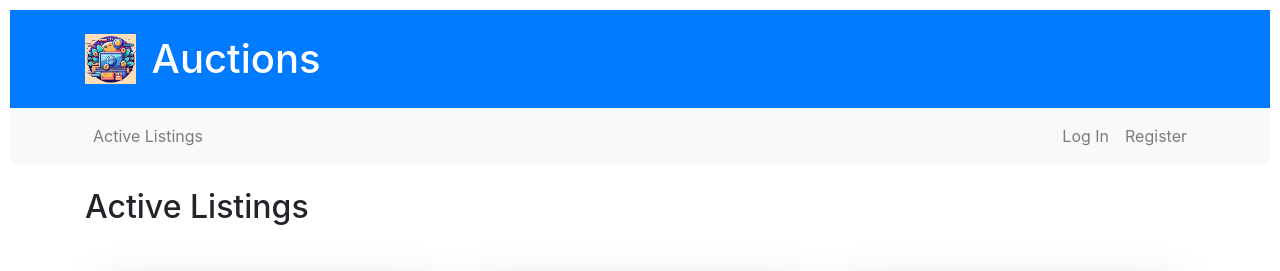
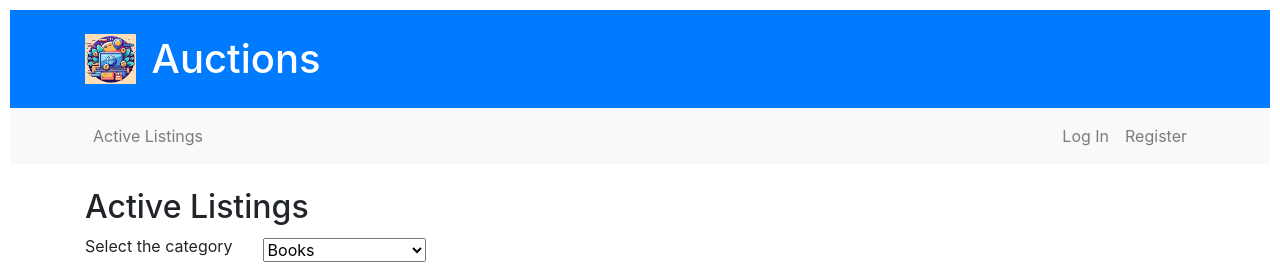
Before and after one commit to Iker1211/Commerce, a Django app: page / in a window 1280 px wide. Shown: the top 271 px of the page. Run offline with Django 3.2, Linux system fonts and the light colour scheme; data comes from the database, SQL or seed files in the repository; both versions use the stored data as it was after the commit; some libraries are stand-ins or nearby versions.

Commit message:
Listing Page

```diff
--- a/auctions/models.py
+++ b/auctions/models.py
@@ -19,6 +19,7 @@ class List(models.Model):
     isActive = models.BooleanField(default=True)
     owner = models.ForeignKey(User, on_delete=models.CASCADE, blank=True, null=True, related_name="user")
     category = models.ForeignKey(Category, on_delete=models.CASCADE, blank=True, null=True, related_name="category")
+    watchlist = models.ManyToManyField(User, blank=True, null=True, related_name="watchlist")
 
     def __str__(self):
         return self.title
--- a/auctions/templates/auctions/index.html
+++ b/auctions/templates/auctions/index.html
@@ -2,7 +2,30 @@
 
 {% block body %}
     <h2>Active Listings</h2>
-
+    <form action="{% url 'displayCategory' %}" method="POST">
+        {% csrf_token %}
+        <div class="form-group mb-3">
+            <div class="row align-items-center">
+                <div class="col-auto">
+                    <label for="category" class="form-label">Select the category</label>
+                </div>
+                <div class="col">
+                    <div class="input-group">
+                        <select class="form-select" id="category" name="category">
+                            {% for category in categories %}
+                            <option value="{{ category.categoryName }}">{{ category.categoryName }}</option>
+                            {% endfor %}
+                        </select>
+                    </div>
+                </div>
+            </div>
+            <div class="row mt-3">
+                <div class="col">
+                    <button type="submit" class="btn btn-warning">Seleccionar</button>
+                </div>
+            </div>
+        </div>
+    </form>
     <div class="container mt-5">
         <div class="row">
             {% for listing in listings %}
@@ -12,7 +35,7 @@
                     <div class="card-body">
                         <h5 class="card-title fw-bold mb-3">{{ listing.title }}</h5>
                         <p class="card-text text-muted mb-4">{{ listing.description }}</p>
-                        <a href="#" class="btn btn-primary w-100 rounded-pill">Explore More</a>
+                        <a href="{% url 'listing' id=listing.id %}" class="btn btn-primary w-100 rounded-pill">Explore More</a>
                     </div>
                     <div class="card-footer bg-transparent border-top-0 text-end">
                         <small class="text-muted">Last updated 3 mins ago</small>
--- a/auctions/urls.py
+++ b/auctions/urls.py
@@ -7,5 +7,9 @@ urlpatterns = [
     path("login", views.login_view, name="login"),
     path("logout", views.logout_view, name="logout"),
     path("register", views.register, name="register"),
-    path("createList", views.createList, name="createList")
+    path("createList", views.createList, name="createList"),
+    path("displayCategory", views.displayCategory, name="displayCategory"),
+    path("listing/<int:id>", views.listing, name="listing"),
+    path("removeWatchlist/<int:id>", views.removeWatchlist, name="removeWatchlist"),
+    path("addWatchlist/<int:id>", views.addWatchlist, name="addWatchlist"),
 ]
--- a/auctions/views.py
+++ b/auctions/views.py
@@ -7,10 +7,45 @@ from django.urls import reverse
 from .models import User, Category, List
 
 
+def listing(request, id):
+    listingData = List.objects.get(pk=id)
+    isListingInWatchlist = request.user in listingData.watchlist.all()
+    return render(request, "auctions/listing.html", {
+        "listing": listingData,
+        "isListingInWatchlist": isListingInWatchlist
+    })
+
+def removeWatchlist(request, id):
+    listingData = List.objects.get(pk=id)
+    currentUser = request.user
+    listingData.watchlist.remove(currentUser)
+    return HttpResponseRedirect(reverse("listing",args=(id, )))
+
+def addWatchlist(request, id):
+    listingData = List.objects.get(pk=id)
+    currentUser = request.user
+    listingData.watchlist.add(currentUser)
+    return HttpResponseRedirect(reverse("listing",args=(id, )))
+
+
 def index(request):
     activeListings = List.objects.filter(isActive=True)
+    allCategories = Category.objects.all()
     return render(request, "auctions/index.html", {
-        "listings": activeListings
+        "listings": activeListings,
+        "categories": allCategories
+    })
+
+
+def displayCategory(request):
+    if request.method == "POST":
+        categoryForm = request.POST["category"]
+        category = Category.objects.get(categoryName=categoryForm)
+    activeListings = List.objects.filter(isActive=True, category=category)
+    allCategories = Category.objects.all()
+    return render(request, "auctions/index.html", {
+        "listings": activeListings,
+        "categories": allCategories
     })
 
 def createList(request):
```
Also changed, not shown: auctions/templates/auctions/listing.html (added, +41 -0 lines), auctions/migrations/0002_list_watchlist.py (added), db.sqlite3.
